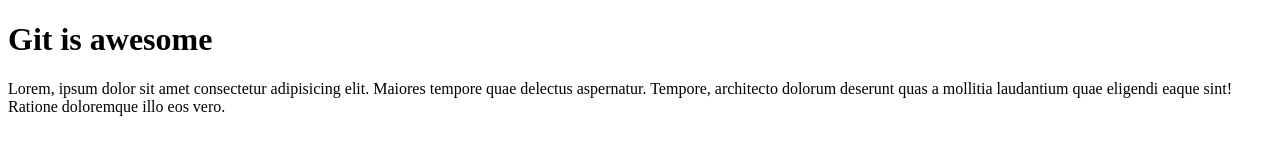
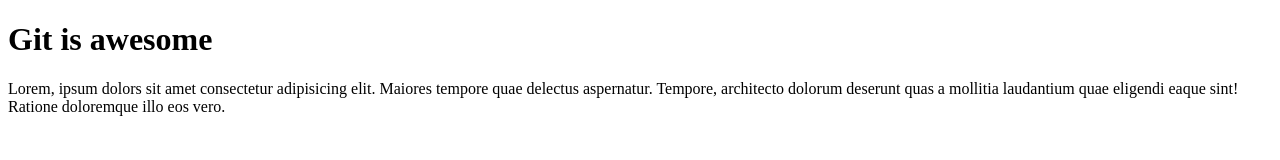
Before and after one commit to Eren-not-available/git-example, a plain HTML site: page index.html in a window 1280 px wide. Drawn offline with Linux system fonts and the light colour scheme.

Commit message:
fixed typo

```diff
--- a/index.html
+++ b/index.html
@@ -9,6 +9,6 @@
 <body>
     <h1>Git is awesome</h1>
 
-    <p>Lorem, ipsum dolor sit amet consectetur adipisicing elit. Maiores tempore quae delectus aspernatur. Tempore, architecto dolorum deserunt quas a mollitia laudantium quae eligendi eaque sint! Ratione doloremque illo eos vero.</p>
+    <p>Lorem, ipsum dolors sit amet consectetur adipisicing elit. Maiores tempore quae delectus aspernatur. Tempore, architecto dolorum deserunt quas a mollitia laudantium quae eligendi eaque sint! Ratione doloremque illo eos vero.</p>
 </body>
 </html>
```
